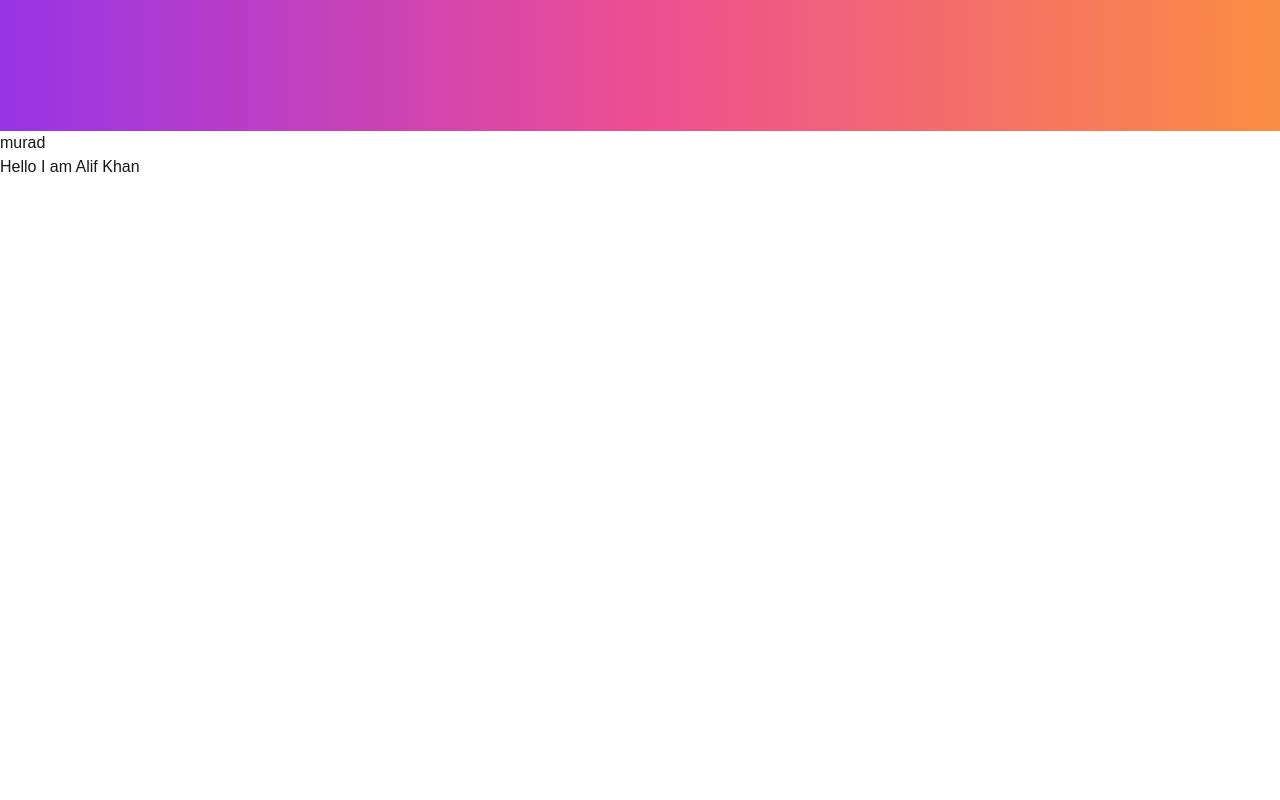
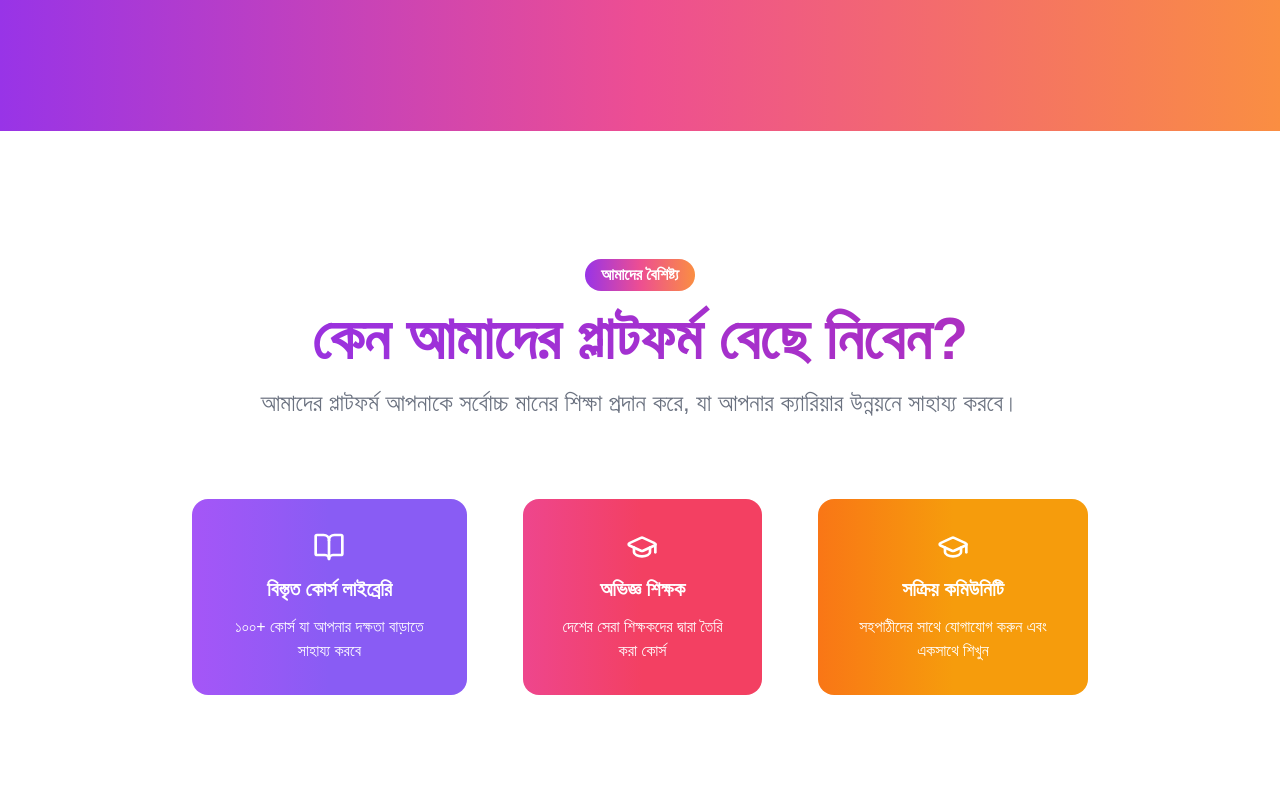
Before and after one commit to MD-Ishan-Rana-MIR/Biddayon-Frontend, a Next.js app: page / in a window 1280 px wide. Shown: the part 740-1540 px from the top of the page. Before the commit the page ends 919 px from the top, so only its background shows below. Built offline with nearby package versions, Linux system fonts and the light colour scheme.

Commit message:
our character page design completed

```diff
--- a/src/app/globals.css
+++ b/src/app/globals.css
@@ -43,3 +43,10 @@ body {
   background: #9834E7;
   background: linear-gradient(90deg, rgba(152, 52, 231, 1) 0%, rgba(237, 78, 146, 1) 50%, rgba(250, 142, 66, 1) 100%);
 }
+
+.textGradient {
+  background: #9932E0;
+  background: linear-gradient(to right, #9932E0 21%, #B42EB5 98%);
+  -webkit-background-clip: text;
+  -webkit-text-fill-color: transparent;
+}
--- a/src/pages/home-page/HomePage.tsx
+++ b/src/pages/home-page/HomePage.tsx
@@ -1,11 +1,12 @@
 import React from 'react'
 import Banner from './Banner'
+import OurCharacter from './OurCharacter'
 
 const HomePage : React.FC = () => {
   return (
     <div>
       <Banner></Banner>
-      <h1>murad</h1>
+      <OurCharacter/>
     </div>
   )
 }
--- /dev/null
+++ b/src/pages/home-page/OurCharacter.tsx
@@ -0,0 +1,61 @@
+"use client"
+
+import { BookOpen, GraduationCapIcon } from 'lucide-react'
+import React from 'react'
+import { motion } from "framer-motion";
+
+const OurCharacter: React.FC = () => {
+    return (
+        <div className=' h-screen ' >
+            <div className='mt-32 ' >
+                <div>
+                    <button className=' bgGradientColor block mx-auto px-4 py-1 rounded-3xl text-white font-semibold ' >আমাদের বৈশিষ্ট্য</button>
+                    <h1 className='textGradient font-bold text-6xl text-center  leading-24 ' >কেন আমাদের প্লাটফর্ম বেছে নিবেন?</h1>
+                    <h1 className='text-center text-[#6b7280] text-2xl ' >আমাদের প্লাটফর্ম আপনাকে সর্বোচ্চ মানের শিক্ষা প্রদান করে, যা আপনার ক্যারিয়ার উন্নয়নে সাহায্য করবে।</h1>
+                </div>
+                <div className=' max-w-4xl mx-auto flex flex-row justify-between gap-x-14 mt-20  ' >
+                    {/* 1st  card  */}
+                    <motion.div
+                        whileHover={{ y: -10 }}
+                        transition={{ type: "spring", stiffness: 300 }}
+                        className=" text-center bg-[linear-gradient(90deg,rgba(165,86,247,1)_0%,rgba(137,92,244,1)_50%)] p-8 rounded-2xl text-white"
+                    >
+                        <div className="flex justify-center mb-2">
+                            <BookOpen className="w-8 h-8" />
+                        </div>
+                        <h1 className=' font-semibold text-xl my-3 ' >বিস্তৃত কোর্স লাইব্রেরি</h1>
+                        <p>১০০+ কোর্স যা আপনার দক্ষতা বাড়াতে সাহায্য করবে</p>
+                    </motion.div>
+                    {/* 2nd card  */}
+                    <motion.div
+                        whileHover={{ y: -10 }}
+                        transition={{ type: "spring", stiffness: 300 }}
+                        className=" text-center bg-[linear-gradient(90deg,rgba(238,70,141,1)_0%,rgba(243,64,98,1)_50%)] p-8 rounded-2xl text-white"
+                    >
+                        <div className="flex justify-center mb-2">
+                            <GraduationCapIcon className="w-8 h-8" />
+                        </div>
+                        <h1 className="font-semibold text-xl my-3">অভিজ্ঞ শিক্ষক</h1>
+                        <p>দেশের সেরা শিক্ষকদের দ্বারা তৈরি করা কোর্স</p>
+                    </motion.div>
+                    {/* 3rd card  */}
+                    <div>
+                        <motion.div
+                            whileHover={{ y: -10 }}
+                            transition={{ type: "spring", stiffness: 300 }}
+                            className=" text-center bg-[linear-gradient(90deg,rgba(249,118,22,1)_0%,rgba(246,156,12,1)_50%)] p-8 rounded-2xl text-white"
+                        >
+                            <div className="flex justify-center mb-2">
+                                <GraduationCapIcon className="w-8 h-8" />
+                            </div>
+                            <h1 className="font-semibold text-xl my-3">সক্রিয় কমিউনিটি</h1>
+                            <p>সহপাঠীদের সাথে যোগাযোগ করুন এবং একসাথে শিখুন</p>
+                        </motion.div>
+                    </div>
+                </div>
+            </div>
+        </div>
+    )
+}
+
+export default OurCharacter
```
